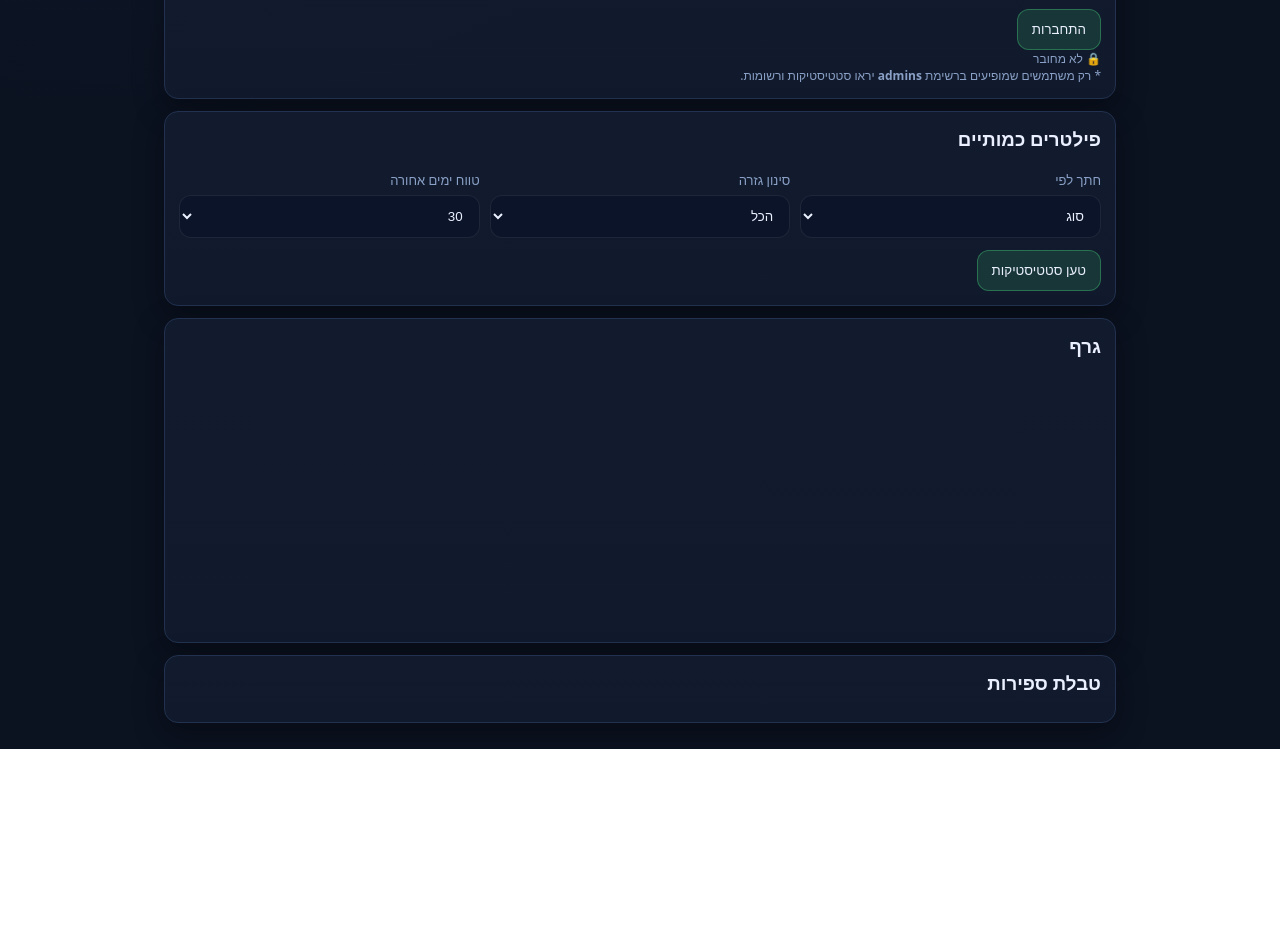
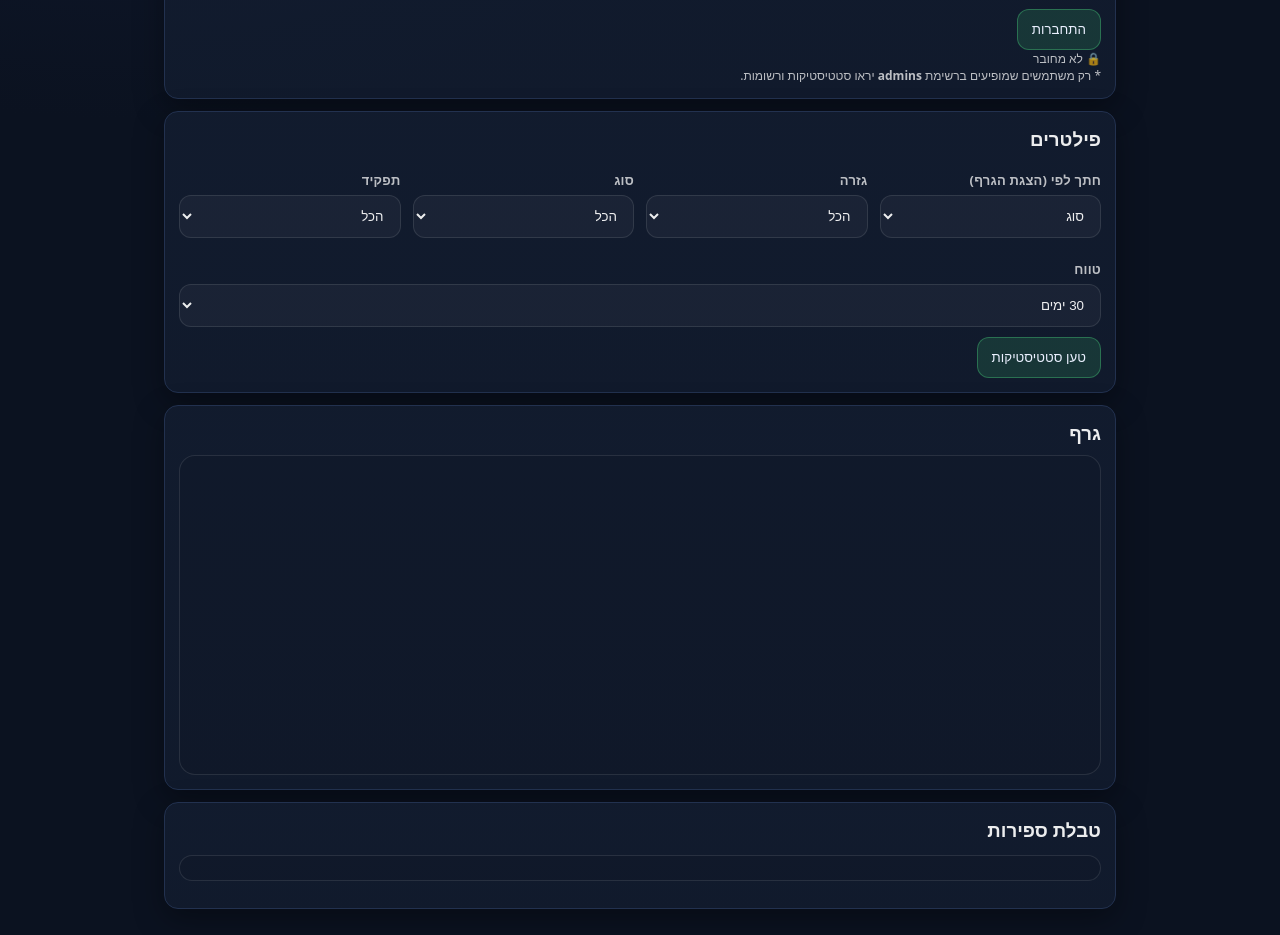
Before and after one commit to Elish84/OperationalReports, a plain HTML site: page docs/dashboard.html in a window 1280 px wide. Shown: the part 420-1355 px from the top of the page. Before the commit the page ends 1169 px from the top, so only its background shows below. Drawn offline with nearby package versions, Linux system fonts and the light colour scheme; no server answers.

Commit message:
Update dashboard.html

```diff
--- a/docs/dashboard.html
+++ b/docs/dashboard.html
@@ -6,7 +6,68 @@
   <title>דשבורד סטטיסטיקות</title>
   <link rel="stylesheet" href="assets/style.css"/>
   <script src="https://cdn.jsdelivr.net/npm/chart.js"></script>
+
+  <!-- Visual improvements (light text + better filter layout) -->
+  <style>
+    :root{
+      --dashText: rgba(255,255,255,.92);
+      --dashText2: rgba(255,255,255,.72);
+      --dashBorder: rgba(255,255,255,.10);
+      --dashBgSoft: rgba(255,255,255,.04);
+    }
+    body { color: var(--dashText); }
+    .small { color: var(--dashText2); }
+
+    .row{
+      gap: 12px;
+      flex-wrap: wrap;
+      align-items: flex-end;
+    }
+    .row > div{
+      min-width: 180px;
+      flex: 1 1 180px;
+    }
+
+    select, input[type="date"], input[type="email"], input[type="password"]{
+      border: 1px solid var(--dashBorder);
+      background: var(--dashBgSoft);
+      color: var(--dashText);
+    }
+    label{
+      color: var(--dashText2);
+      font-weight: 600;
+      letter-spacing: .2px;
+    }
+
+    #customDateRange{
+      display: grid;
+      grid-template-columns: 1fr 1fr;
+      gap: 10px;
+      padding: 10px;
+      border: 1px dashed var(--dashBorder);
+      border-radius: 12px;
+      background: rgba(0,0,0,.08);
+    }
+    #customDateRange.hidden{ display:none; }
+
+    .chartWrap{
+      height: 320px;
+      border: 1px solid var(--dashBorder);
+      border-radius: 16px;
+      background: rgba(0,0,0,.06);
+      padding: 10px;
+    }
+
+    pre#table{
+      border: 1px solid var(--dashBorder);
+      border-radius: 14px;
+      padding: 12px;
+      background: rgba(0,0,0,.06);
+      color: var(--dashText);
+    }
+  </style>
 </head>
+
 <body>
 <header>
   <div class="bar">
@@ -25,7 +86,6 @@
 
 <div class="container">
 
-  <!-- ניווט מהיר (חדש) -->
   <div class="card">
     <h3>ניווט מהיר</h3>
     <div class="small">לצפייה בכל הביקורות והתרגילים בטבלה (כולל ציונים, הערות ותאריך) עבור מנהלים.</div>
@@ -34,7 +94,6 @@
     </div>
   </div>
 
-  <!-- כרטיס התחברות מנהל -->
   <div class="card" id="loginCard">
     <h3>התחברות מנהל</h3>
 
@@ -54,10 +113,11 @@
   </div>
 
   <div class="card">
-    <h3>פילטרים כמותיים</h3>
+    <h3>פילטרים</h3>
+
     <div class="row">
       <div>
-        <label>חתך לפי</label>
+        <label>חתך לפי (הצגת הגרף)</label>
         <select id="groupBy">
           <option value="type">סוג</option>
           <option value="sector">גזרה</option>
@@ -65,36 +125,64 @@
           <option value="name">שם מבצע</option>
         </select>
       </div>
+
       <div>
-        <label>סינון גזרה</label>
+        <label>גזרה</label>
         <select id="sectorFilter">
           <option value="">הכל</option>
-          <option value="אלון מורה">אלון מורה</option>
-          <option value="איתמר">איתמר</option>
-          <option value="ברכה">ברכה</option>
-          <option value="לב השומרון">לב השומרון</option>
-          <option value="אחר">אחר</option>
         </select>
       </div>
+
       <div>
-        <label>טווח ימים אחורה</label>
+        <label>סוג</label>
+        <select id="typeFilter">
+          <option value="">הכל</option>
+        </select>
+      </div>
+
+      <div>
+        <label>תפקיד</label>
+        <select id="roleFilter">
+          <option value="">הכל</option>
+        </select>
+      </div>
+
+      <div>
+        <label>טווח</label>
         <select id="daysBack">
-          <option value="7">7</option>
-          <option value="30" selected>30</option>
-          <option value="90">90</option>
-          <option value="365">365</option>
+          <option value="7">7 ימים</option>
+          <option value="30" selected>30 ימים</option>
+          <option value="90">90 ימים</option>
+          <option value="365">365 ימים</option>
+          <option value="custom">מותאם</option>
         </select>
       </div>
     </div>
-    <div class="actions">
+
+    <div id="customDateRange" class="hidden" style="margin-top:10px">
+      <div>
+        <label>מתאריך</label>
+        <input type="date" id="dateFrom"/>
+      </div>
+      <div>
+        <label>עד תאריך</label>
+        <input type="date" id="dateTo"/>
+      </div>
+      <div class="small" style="grid-column:1 / -1">
+        טיפ: אם לא בוחרים תאריך-סיום, נשתמש ב"היום".
+      </div>
+    </div>
+
+    <div class="actions" style="margin-top:10px">
       <button class="primary" id="loadBtn">טען סטטיסטיקות</button>
     </div>
+
     <div class="small" id="dashStatus"></div>
   </div>
 
   <div class="card">
     <h3>גרף</h3>
-    <div style="height:260px">
+    <div class="chartWrap">
       <canvas id="chart"></canvas>
     </div>
   </div>
```
